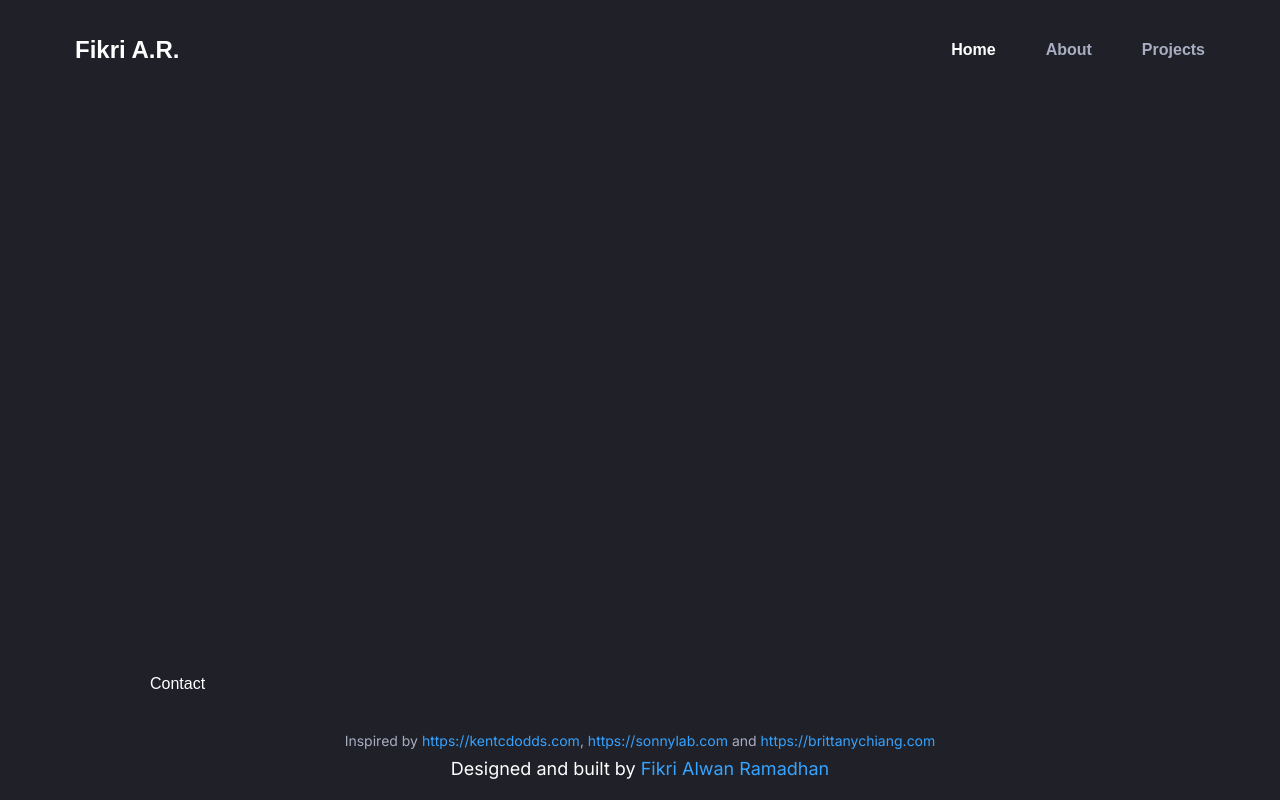
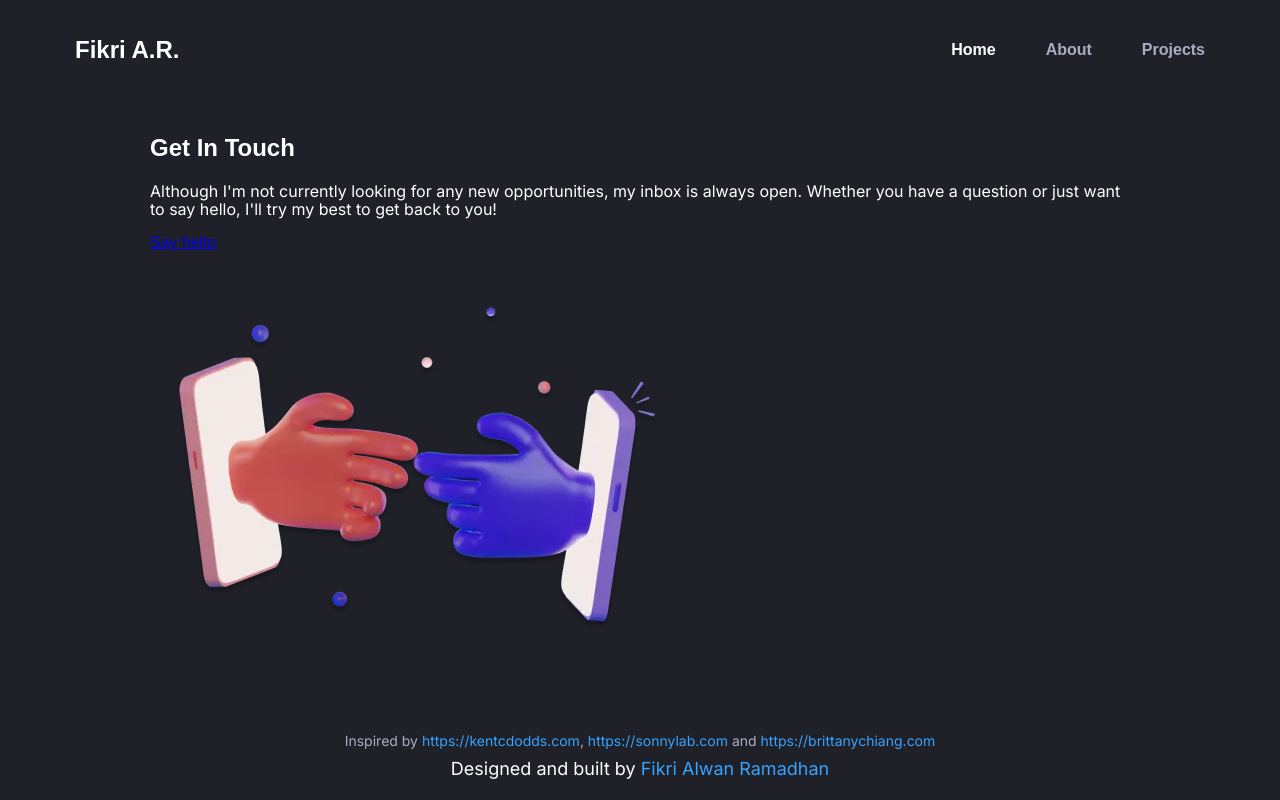
Before and after one commit to fikrialwan/fikrialwan-web, a React (Create React App) app: page / in a window 1280 px wide. Built offline with nearby package versions, Linux system fonts and the light colour scheme; a web font is replaced by a local one.

Commit message:
feat: add contact footer content

```diff
--- a/src/component/layout/footer/contact.tsx
+++ b/src/component/layout/footer/contact.tsx
@@ -1,3 +1,20 @@
+import getInTouchIlustration from "src/component/ui/images/get-in-touch-ilustration.webp";
+
 export default function Contact() {
-  return <div>Contact</div>;
+  return (
+    <section>
+      <article>
+        <h2>Get In Touch</h2>
+        <p>
+          Although I'm not currently looking for any new opportunities, my inbox
+          is always open. Whether you have a question or just want to say hello,
+          I'll try my best to get back to you!
+        </p>
+        <a href="mailto:fikriar93@gmail.com">Say hello</a>
+      </article>
+      <div>
+        <img src={getInTouchIlustration} alt="get in touch ilustration" />
+      </div>
+    </section>
+  );
 }
```
